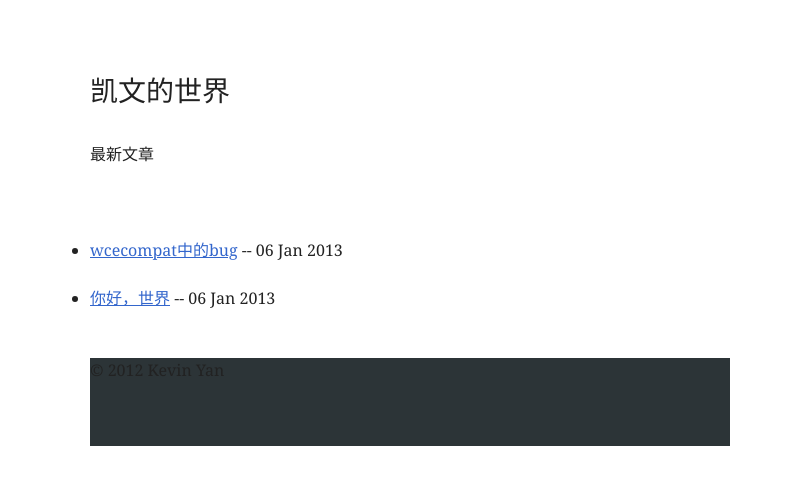
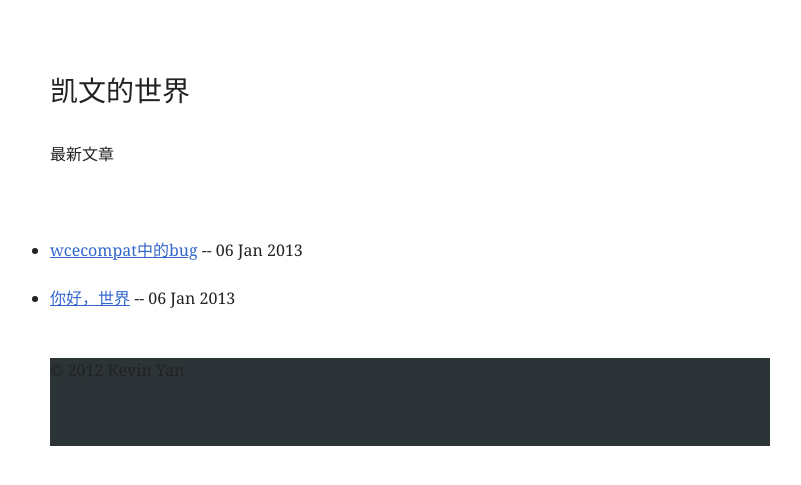
Before and after one commit to since1q80/me, a Jekyll site: the page built from index.html, in a window 1280 px wide. Shown: the top 485 px of the page, without its empty margins (230-1031 px from the left). Built offline with Jekyll 4.4.1, drawn with Linux system fonts in a browser that asks for light colours; Markdown is read by kramdown in place of the engine named in the settings; the list of posts is cut into pages by our own code.

```diff
--- a/stylesheets/style.css
+++ b/stylesheets/style.css
@@ -1,4 +1,4 @@
-body { color: #222; font: normal normal 400 100%/1.5em georgia,serif; margin: 3em auto; width: 40em }
+body { color: #222; font: normal normal 400 100%/1.5em georgia,serif; margin: 3em auto; max-width: 720px; }
 a:link { color: #3366CC }
 a:visited { color: #224488 }
 blockquote,ol,p,ul { display: block; margin: 0 0 1.5em }
@@ -15,4 +15,4 @@
 ol ol,ol ul,ul ol,ul ul { margin: 0 0 .75em 2em }
 table { border-collapse: collapse; margin: 1.5em 0; width: 100% }
 td,th { border: solid .1em #000; font-family: sans-serif; font-size: 87.5%; line-height: 1.71428571em; text-align: center }
-footer {padding-bottom: 40px;background-color: #2C3437;z-index: 10;}
+footer {padding-bottom: 40px;background-color: #2C3437;z-index: 10;max-width: 720px;}
```
